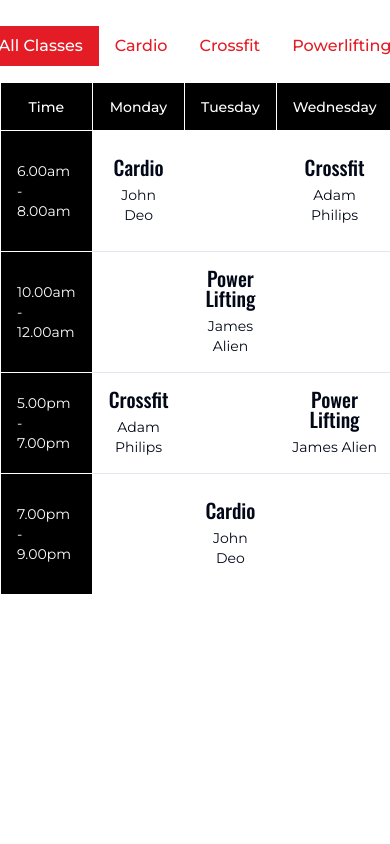
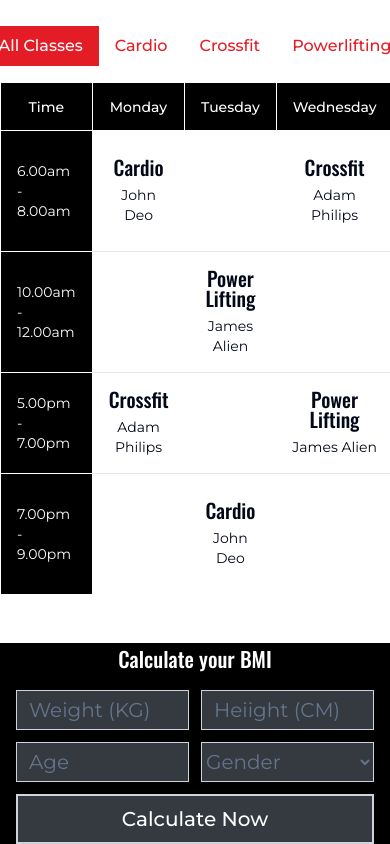
Before and after one commit to Alazar351/template-gymnast, a Next.js app: page / in a window 390 px wide. Shown: the part 6259-7103 px from the top of the page. Before the commit the page ends 6902 px from the top, so only its background shows below. Built offline with nearby package versions, Linux system fonts and the light colour scheme.

Commit message:
Bmi done

```diff
--- a/package.json
+++ b/package.json
@@ -9,6 +9,8 @@
     "lint": "next lint"
   },
   "dependencies": {
+    "@radix-ui/react-dropdown-menu": "^2.0.6",
+    "@radix-ui/react-select": "^2.0.0",
     "@radix-ui/react-slot": "^1.0.2",
     "class-variance-authority": "^0.7.0",
     "clsx": "^2.1.1",
--- a/src/app/page.tsx
+++ b/src/app/page.tsx
@@ -1,5 +1,6 @@
 import About from "@/components/About";
 import Banner from "@/components/Banner";
+import Bmi from "@/components/Bmi";
 import Features from "@/components/Features";
 import Hero from "@/components/Hero";
 import LayoutWrapper from "@/components/LayoutWrapper";
@@ -21,6 +22,7 @@ export default function Home() {
       <LayoutWrapper>
         <Schedule />
       </LayoutWrapper>
+      <Bmi />
     </>
   );
 }
--- /dev/null
+++ b/src/components/Bmi.tsx
@@ -0,0 +1,65 @@
+"use client";
+
+import Image from "next/image";
+import { Button } from "./ui/button";
+import { Input } from "./ui/input";
+import Img from "../../public/assets/carousel-1.jpg";
+
+export default function Bmi() {
+  return (
+    <div className="grid items-center justify-center  md:mr-[10%] md:h-[432px] md:grid-cols-2">
+      <div className="relative hidden h-full  md:block">
+        <Image
+          src={Img}
+          alt="background"
+          aria-hidden="true"
+          className="absolute -z-10 h-full  object-cover brightness-50"
+        />
+        <div className="flex h-full flex-col items-center justify-center px-5 ">
+          <div className="md:max-w-[298px] tablet:max-w-[418px]">
+            <h4 className="w-full font-oswald text-[clamp(21px,5vw,24px)] font-medium text-[#E31C25]">
+              Body Mass Index
+            </h4>
+            <p className=" text-left font-oswald text-[clamp(37px,5vw,56px)] font-bold text-white">
+              What is BMI?
+            </p>
+            <p className=" text-left text-white ">
+              Vero elitr lorem magna justo magna justo at justo est ipsum sed
+              clita lorem dolor ipsum sed. Lorem sea lorem vero. Sanct dolor
+              clita clita rebum kasd magna erat diam
+            </p>
+          </div>
+        </div>
+      </div>
+
+      <div className="flex h-full flex-col items-center justify-center bg-black">
+        <h1 className="mb-4 font-oswald text-[clamp(21px,5vw,40px)] font-medium text-white">
+          Calculate your BMI
+        </h1>
+        <div className="grid grid-cols-2 gap-3 px-4">
+          <Input
+            placeholder="Weight (KG)"
+            className="rounded-none border-[#ced4da] bg-[#343a40] text-[20px] text-white focus:border-[#f18e92] focus:shadow-[0px_0px_10px_0px_#F18E92]"
+          />
+          <Input
+            placeholder="Heiight (CM)"
+            className="rounded-none border-[#ced4da] bg-[#343a40] text-[20px] text-white focus:border-[#f18e92] focus:shadow-[0px_0px_10px_0px_#F18E92]"
+          />
+          <Input
+            placeholder="Age"
+            className="rounded-none border-[#ced4da] bg-[#343a40] text-[20px] text-white focus:border-[#f18e92] focus:shadow-[0px_0px_10px_0px_#F18E92]"
+          />
+          <select className="rounded-none border border-[#ced4da] bg-[#343a40] text-[20px] text-muted-foreground focus:border-[#f18e92] focus:shadow-[0px_0px_10px_0px_#F18E92]">
+            <option value="">Gender</option>
+            <option value="Male">Male</option>
+            <option value="Female">Female</option>
+          </select>
+
+          <Button className="col-span-2 h-[50px] rounded-none border-2 border-[#ced4da] bg-[#343a40] text-[20px] text-white">
+            Calculate Now
+          </Button>
+        </div>
+      </div>
+    </div>
+  );
+}
--- a/src/components/ui/input.tsx
+++ b/src/components/ui/input.tsx
@@ -1,6 +1,6 @@
-import * as React from "react"
+import * as React from "react";
 
-import { cn } from "@/lib/utils"
+import { cn } from "@/lib/utils";
 
 export interface InputProps
   extends React.InputHTMLAttributes<HTMLInputElement> {}
@@ -11,15 +11,15 @@ const Input = React.forwardRef<HTMLInputElement, InputProps>(
       <input
         type={type}
         className={cn(
-          "flex h-10 w-full rounded-md border border-input bg-background px-3 py-2 text-sm ring-offset-background file:border-0 file:bg-transparent file:text-sm file:font-medium placeholder:text-muted-foreground focus-visible:outline-none focus-visible:ring-2 focus-visible:ring-ring focus-visible:ring-offset-2 disabled:cursor-not-allowed disabled:opacity-50",
-          className
+          "flex h-10 w-full rounded-md border border-input bg-background px-3 py-2 text-sm ring-offset-background file:border-0 file:bg-transparent file:text-sm file:font-medium placeholder:text-muted-foreground focus-visible:outline-none focus-visible:ring-2 focus-visible:ring-ring disabled:cursor-not-allowed disabled:opacity-50",
+          className,
         )}
         ref={ref}
         {...props}
       />
-    )
-  }
-)
-Input.displayName = "Input"
+    );
+  },
+);
+Input.displayName = "Input";
 
-export { Input }
+export { Input };
```
Also changed, not shown: public/assets/user.jpg (deleted), 1 other file (tests, documents, lock files or other folders).
